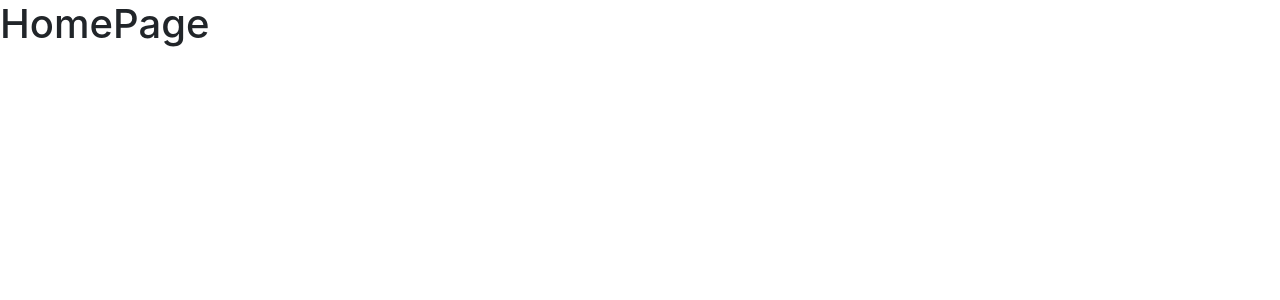
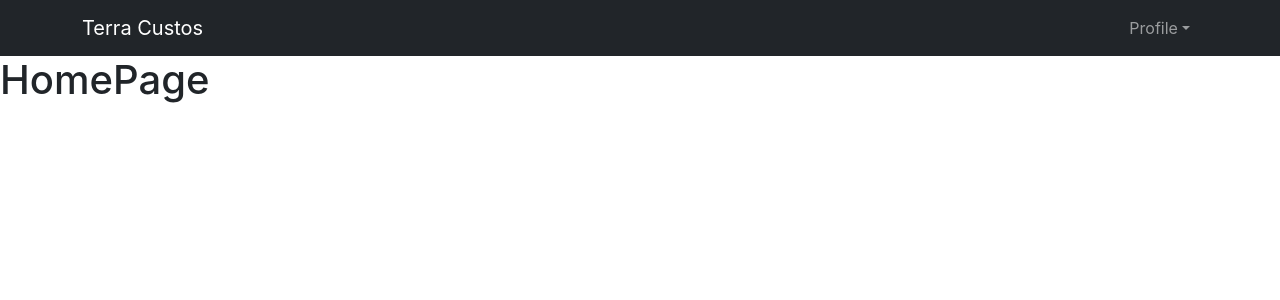
Before and after one commit to KrisztanZero/terra-custos, a React (Create React App) app in the folder tc_client/: page / in a window 1280 px wide. Shown: the top 300 px of the page. Built offline with nearby package versions, Linux system fonts and the light colour scheme.

Commit message:
implement navbar

```diff
--- a/tc_client/src/App.js
+++ b/tc_client/src/App.js
@@ -2,15 +2,17 @@ import { Route, Routes } from "react-router-dom";
 import Home from "./pages/Home";
 import Login from "./pages/Login";
 import Registration from "./pages/Registration";
+import AppNavbar from "./components/AppNavbar";
 
 function App() {
   return (
     <>
-    <Routes>
-      <Route path="/" element={<Home />} />
-      <Route path="/login" element={<Login />} />
-      <Route path="/registration" element={<Registration />} />
-    </Routes>
+      <AppNavbar />
+      <Routes>
+        <Route path="/" element={<Home />} />
+        <Route path="/login" element={<Login />} />
+        <Route path="/registration" element={<Registration />} />
+      </Routes>
     </>
   );
 }
```
